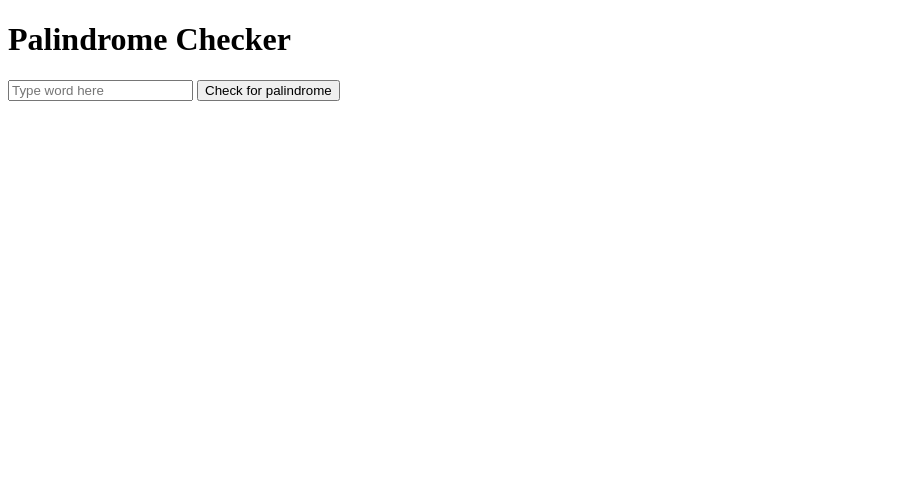
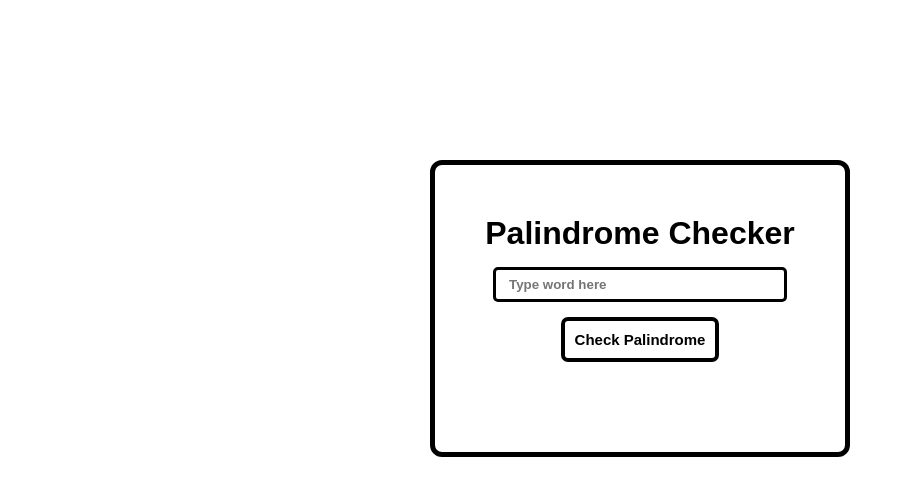
Before and after one commit to JudahDevelops/Palindrome-Checker, a plain HTML site: page index.html in a window 1280 px wide. Shown: the whole page, without its empty margins (0-905 px from the left). Drawn offline with Linux system fonts and the light colour scheme.

Commit message:
Done with CSS

```diff
--- a/index.html
+++ b/index.html
@@ -4,17 +4,20 @@
     <meta charset="UTF-8">
     <meta name="viewport" content="width=device-width, initial-scale=1.0">
     <title>Palindrome Checker</title>
+    <link rel="stylesheet" href="styles.css">
 </head>
 <body>
     <main>
         <div class="palindrome-container">
             <h1>Palindrome Checker</h1>
             <input type="text" id="word" placeholder="Type word here">
-            <button>Check for palindrome</button>
+            <button>Check Palindrome</button>
+            <div id="results">
+
+            </div>
         </div>
-        <div id="results">
-            <h2></h2>
-        </div>
+
     </main>
 </body>
+<script src="script.js"></script>
 </html>
--- a/styles.css
+++ b/styles.css
@@ -0,0 +1,57 @@
+*, ::before, ::after {
+    box-sizing: border-box;
+    padding: 0;
+    margin: 0;
+    font-family: sans-serif;
+}
+
+.palindrome-container {
+    margin: auto;
+    text-align: center;
+    display: flex;
+    flex-direction: column;
+    width: fit-content;
+    justify-content: center;
+    align-items: center;
+    margin-top: 20vh;
+    border-radius: 12px;
+    padding: 50px;
+    border: 5px solid black;
+}
+
+.palindrome-container h1 {
+    margin-bottom: 15px;
+
+}
+
+input {
+    height: 35px;
+    margin-bottom: 15px;
+    width: 95%;
+    padding-left: 13px;
+    font-weight: bold;
+    border-radius: 5px;
+    border: 3px solid black;
+
+}
+
+button {
+    padding: 10px;
+    border-radius: 7px;
+    border: 4px solid black;
+    box-sizing: content-box;
+    font-size: 15px;
+    font-weight: bold;
+    background-color: white;
+    cursor: pointer;
+    transition: all 0.5s;
+    margin-bottom: 40px;
+
+}
+
+button:hover {
+    background-color: black;
+    border-color: white;
+    color: white;
+    box-shadow: 0px 0px 9px black;
+}
```
